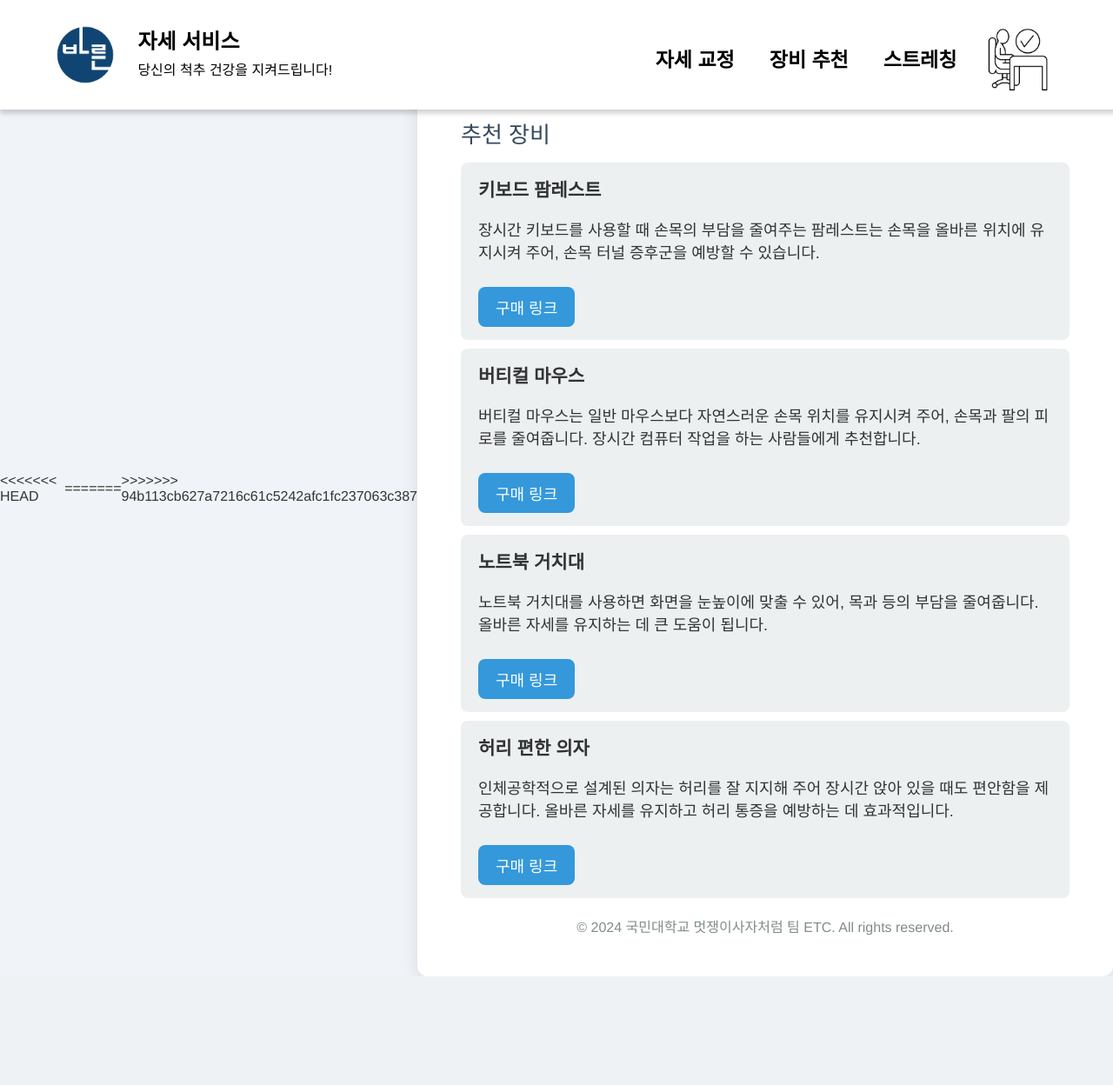
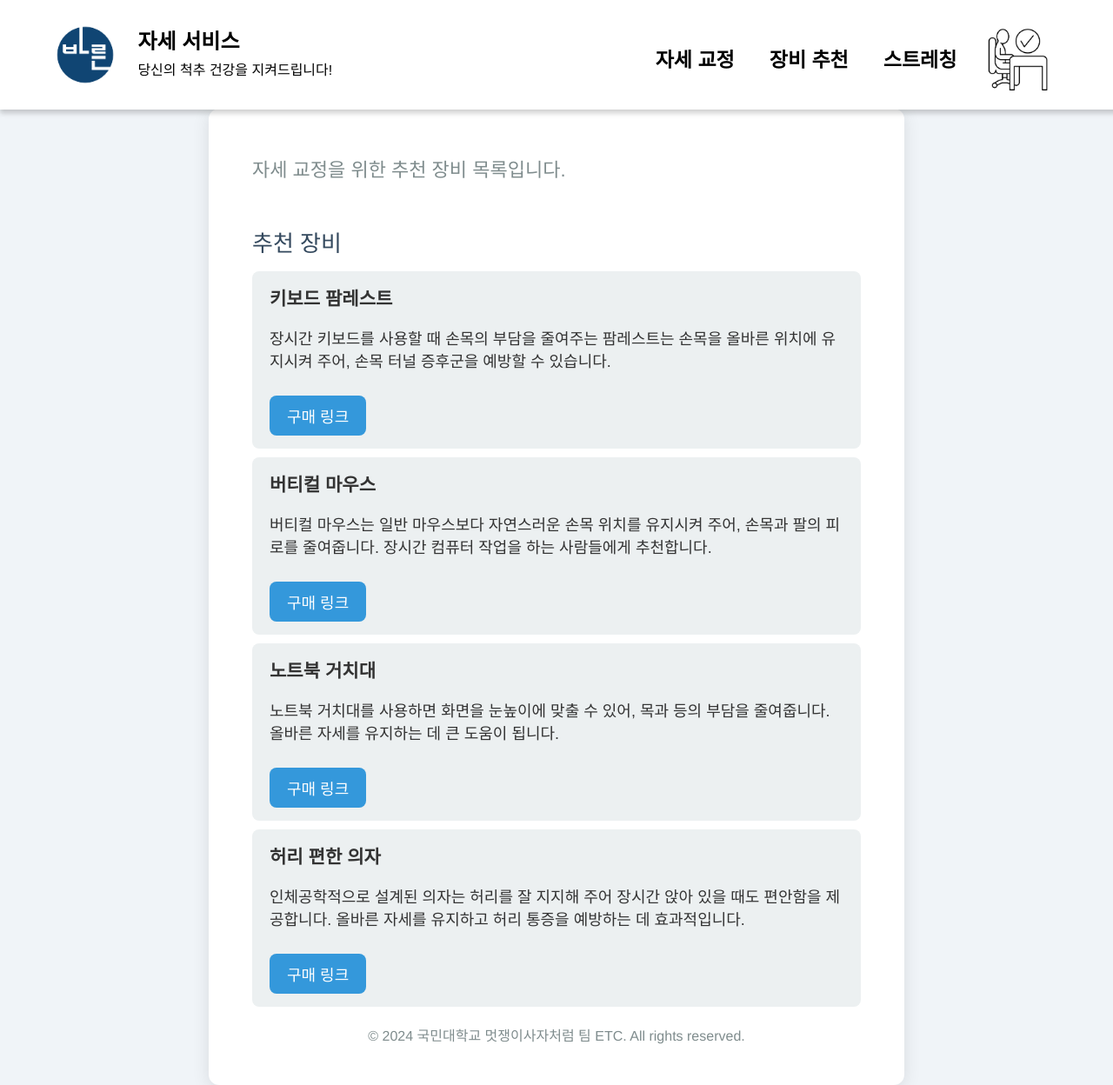
Before and after one commit to ruudska6/likelion_etc, a Flask app: page /equipment in a window 1280 px wide. Shown: the whole page at 87% size. Before the commit the page ends 1123 px from the top, so only its background shows below. Run offline with Flask 3, Linux system fonts and the light colour scheme.

Commit message:
페이지 오류 수정

```diff
--- a/templates/equipment.html
+++ b/templates/equipment.html
@@ -7,16 +7,12 @@
     <link rel="stylesheet" href="{{ url_for('static', filename='styles.css') }}">
     <style>
         body {
-<<<<<<< HEAD
             margin-top: 125px;
-=======
-            margin-top: 150px;
->>>>>>> 94b113cb627a7216c61c5242afc1fc237063c387
         }
     </style>
 </head>
 <body>
-<<<<<<< HEAD
+
     <div class="banner" id="banner">
 
 
@@ -41,7 +37,6 @@
     </div>
 </div>
 
-=======
     <div class="popup" id="popup">
         <p>바른 자세를 해주세요!</p>
         <span class="close" id="popup-close">확인</span>
@@ -63,7 +58,6 @@
             </nav>
         </div>
     </div>
->>>>>>> 94b113cb627a7216c61c5242afc1fc237063c387
     <div class="container">
         <p class="subtitle">자세 교정을 위한 추천 장비 목록입니다.</p>
         <div class="recommendations">
--- a/templates/mainpage.html
+++ b/templates/mainpage.html
@@ -7,7 +7,7 @@
     <link rel="stylesheet" href="{{ url_for('static', filename='styles.css') }}">
     <style>
         body {
-            margin-top: 150px;
+            margin-top: 130px;
         }
         canvas{
             max-width: 100%;
```
Also changed, not shown: templates/stretching.html (+1 -7 lines), static/capture.jpg (deleted).
